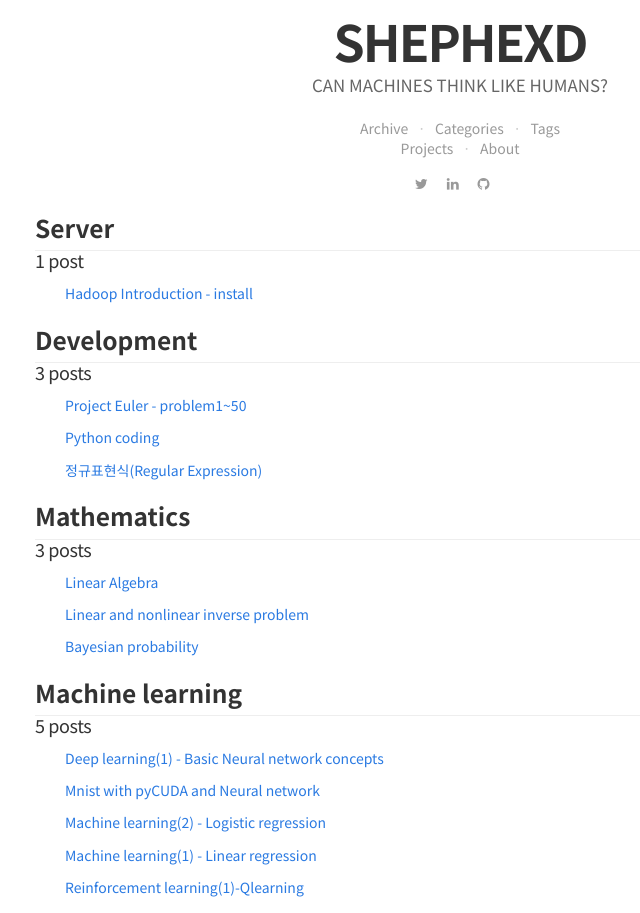
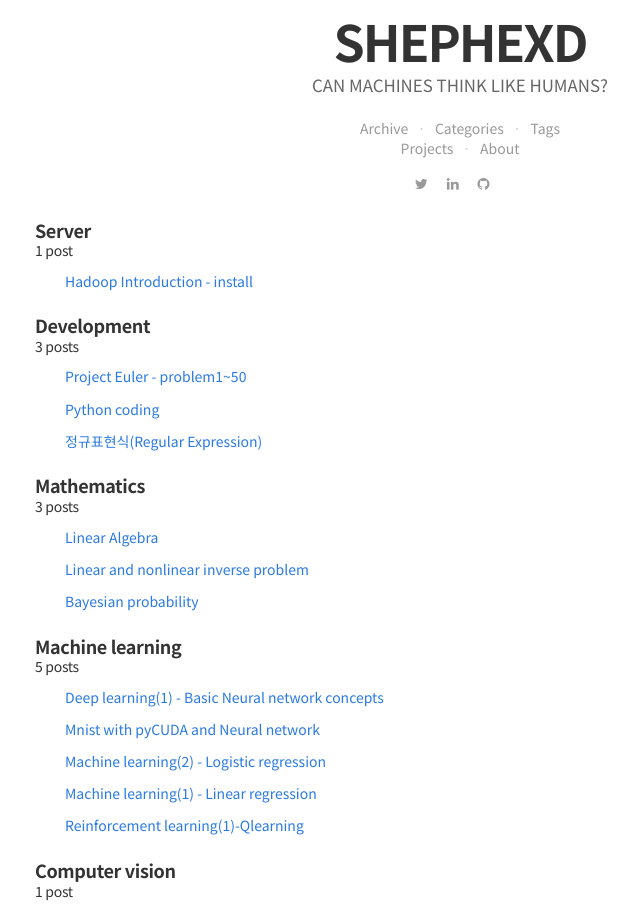
Before and after one commit to Shephexd/shephexd.github.io, a Jekyll site: the page built from page/categories.html, in a window 1280 px wide. Shown: the part 514-1427 px from the top of the page, without its empty margins (180-820 px from the left). Built offline with Jekyll 4.4.1, drawn with Linux system fonts in a browser that asks for light colours; nearby versions of some CDN libraries; some web fonts are replaced.

Commit message:
update pages

```diff
--- a/_sass/page.scss
+++ b/_sass/page.scss
@@ -10,6 +10,9 @@
 .archive .archive-title .archive-year { margin-left: 1em; }
 .archive .archive-title .archive-year:before { content: " "; position: absolute; left: 0; top: 70%; margin-left: -4px; margin-top: -4px; width: 8px; height: 8px; background: #bbb; border-radius: 50%; }
 
+.page-content .colletion-count {font-size: 2px;}
 
 .page-content .collection {padding-top: none;}
-.categories .category-name {margin-bottom: 0;}
+.page-content .category-name {margin-bottom: 0;}
+
+.page-content .tag-name {margin-bottom: 0;}
--- a/_sass/post.sass
+++ b/_sass/post.sass
@@ -195,7 +195,7 @@
       letter-spacing: -0.02em
       font-weight: 200
       font-style: normal
-      font-size: 18px
+      font-size: 14px
       line-height: 1.1
       margin: 0
       font-family: $font-sans
--- a/page/categories.html
+++ b/page/categories.html
@@ -10,8 +10,8 @@
   {% for category in site.categories %}
   {% assign nposts = category | last | size %}
   <div class="collection" data-name="{{ category | first | escape }}">
-      <h2 class="category-name">{{ category | first }}</h2>
-      <h5>{{ nposts }} post{% if nposts != 1 %}s{% endif %}</h5>
+      <h4 class="category-name">{{ category | first }}</h2>
+      <h5 class="collection-count">{{ nposts }} post{% if nposts != 1 %}s{% endif %}</h5>
       <ul>
           {% for posts in category %}
               {% for post in posts %}
--- a/page/tags.html
+++ b/page/tags.html
@@ -23,8 +23,8 @@
   {% for tag in site.tags %}
   {% assign nposts = tag | last | size %}
   <div class="collection" data-name="{{ tag | first | escape }}">
-      <h2 id="{{ tag | first }}">{{ tag | first }}</h2>
-      <h5>{{ nposts }} post{% if nposts != 1 %}s{% endif %}</h5>
+      <h4 class="tag-name" id="{{ tag | first }}">{{ tag | first }}</h2>
+      <h5 class="collection-count">{{ nposts }} post{% if nposts != 1 %}s{% endif %}</h5>
       <ul>
           {% for posts in tag %}
               {% for post in posts %}
```
